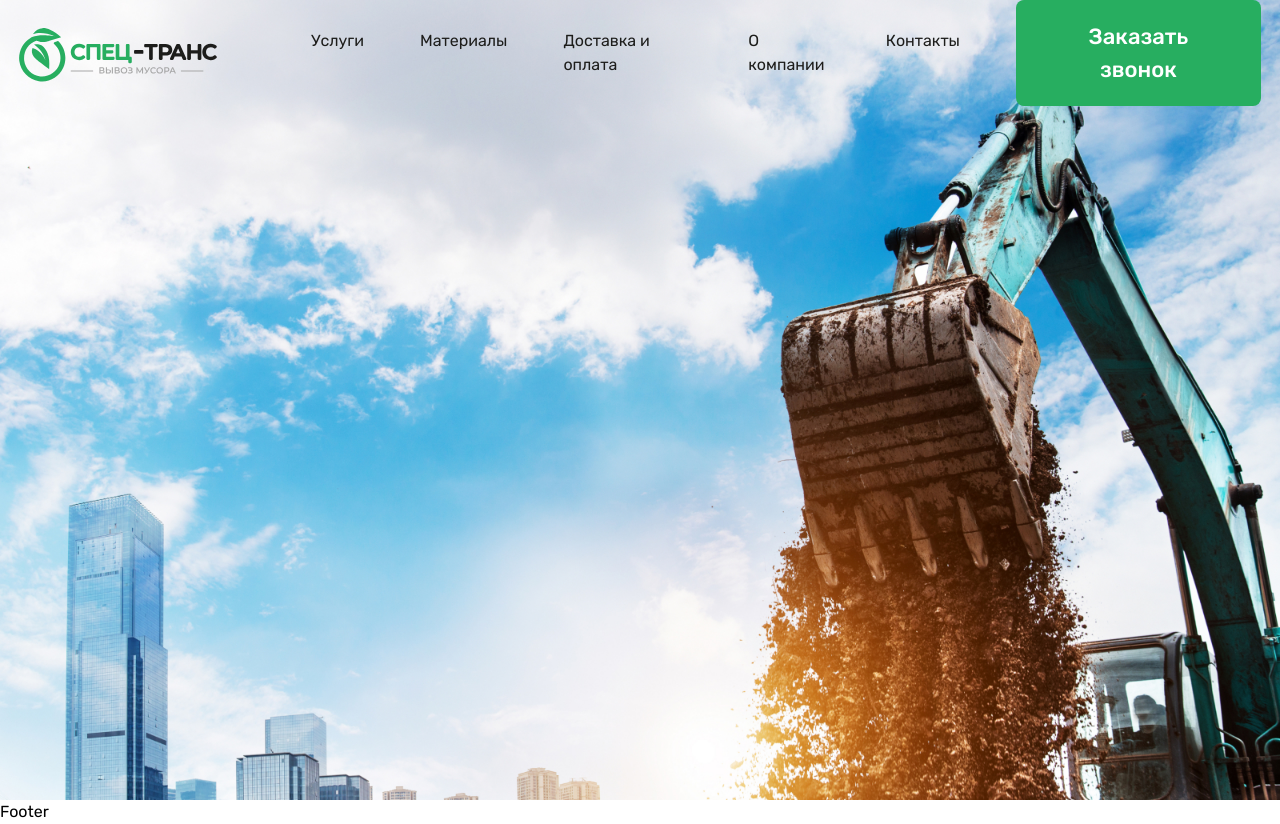
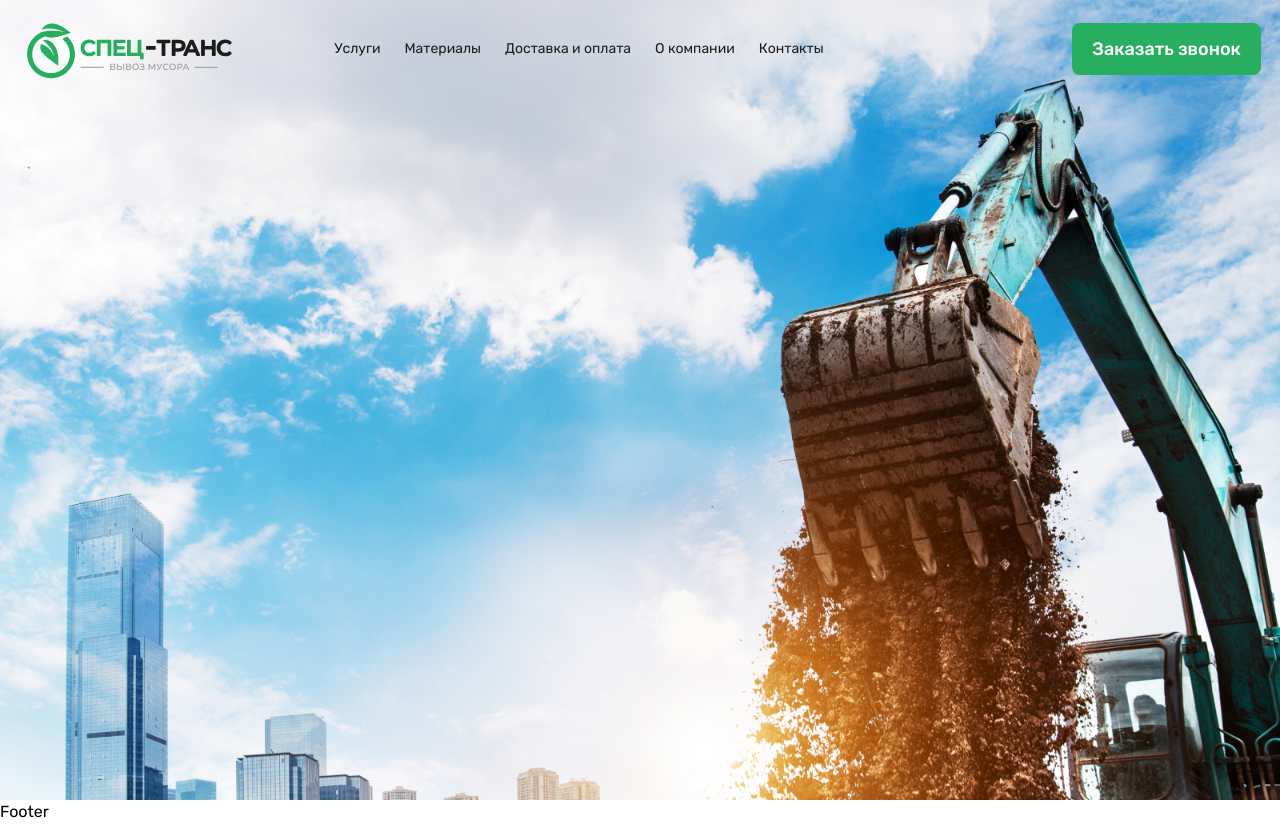
Before and after one commit to Yusupovlab/special-trans-project, a Vue app: page / in a window 1280 px wide. Built offline with nearby package versions, Linux system fonts and the light colour scheme.

Commit message:
feat:completed header layout (2023-06-03, 1:08)_

```diff
--- a/src/layouts/HeaderLayout/HeaderLayout.vue
+++ b/src/layouts/HeaderLayout/HeaderLayout.vue
@@ -3,7 +3,10 @@
     <div class="container flex items-center">
       <HeaderLogo />
       <HeaderMenu />
-      <HeaderAction />
+      <HeaderAction @openMenu="toggleMenu" />
+      <Transition name="menu">
+        <HiddenMenu v-if="isOpen" @closeMenu="toggleMenu" />
+      </Transition>
     </div>
   </header>
 </template>
@@ -11,8 +14,29 @@
 import HeaderAction from "./components/HeaderAction.vue";
 import HeaderLogo from "./components/HeaderLogo.vue";
 import HeaderMenu from "./components/HeaderMenu.vue";
+import HiddenMenu from "./components/HiddenMenu.vue";
 
 export default {
-  components: { HeaderLogo, HeaderMenu, HeaderAction },
+  components: { HeaderLogo, HeaderMenu, HeaderAction, HiddenMenu },
+  data() {
+    return {
+      isOpen: false,
+    };
+  },
+  methods: {
+    toggleMenu() {
+      this.isOpen = !this.isOpen;
+    },
+  },
 };
 </script>
+<style>
+.menu-enter-active,
+.menu-leave-active {
+  transition:  0.5s ease;
+}
+
+.menu-enter-from,
+.menu-leave-to {
+ transform: translateX(100%) translateY(-100%) ;
+}</style>
--- a/src/layouts/HeaderLayout/components/HeaderAction.vue
+++ b/src/layouts/HeaderLayout/components/HeaderAction.vue
@@ -1,13 +1,19 @@
 <template>
-    <div class="header-action ml-auto">
-        <TheButton>Заказать звонок</TheButton>
-    </div>
+  <div class="header-action ml-auto">
+    <TheButton class="hidden lg:block" v-if="true">Заказать звонок</TheButton>
+    <button
+      class="burger-btn w-5 h-5 flex justify-center items-center lg:hidden"
+      @click="$emit('openMenu')"
+    >
+      <img src="@/assets/icons/burger.svg" alt="burger-icon" />
+    </button>
+  </div>
 </template>
 <script>
 import TheButton from "../../../ui/TheButton.vue";
 export default {
-    components:{
-        TheButton
-    }
-}
+  components: {
+    TheButton,
+  },
+};
 </script>
--- a/src/layouts/HeaderLayout/components/HeaderLogo.vue
+++ b/src/layouts/HeaderLayout/components/HeaderLogo.vue
@@ -1,5 +1,5 @@
 <template>
-    <div class="header-logo">
+    <div class="header-logo w-[112px] lg:w-auto p-2">
 <img src="@/assets/images/logo.svg.svg" alt="Logo">
     </div>
 </template>
--- a/src/layouts/HeaderLayout/components/HeaderMenu.vue
+++ b/src/layouts/HeaderLayout/components/HeaderMenu.vue
@@ -1,7 +1,7 @@
 <template>
-    <div class="header-menu ml-[90px]">
+    <div class="header-menu lg:ml-14 xl:ml-[90px] hidden lg:block">
         <ul class="menu flex text-dark ">
-            <li class="mr-14 cursor-pointer hover:text-brand duration-300" v-for= "item in menuItems" :key="item">{{ item.name }}</li>
+            <li class="2xl:mr-14 lg:mr-6 hover:text-brand lg:text-sm 2xl:text-lg cursor-pointer duration-300" v-for= "item in menuItems" :key="item">{{ item.name }}</li>
 
         </ul>
     </div>
--- /dev/null
+++ b/src/layouts/HeaderLayout/components/HiddenMenu.vue
@@ -0,0 +1,37 @@
+<template>
+  <div class="hidden-menu bg-white fixed left-0 top-0 h-full w-full p-5 flex flex-col justify-between ">
+    <div class="warpper">
+      <div class="head flex justify-between items-center">
+        <HeaderLogo />
+        <button class="close-btn w-7 h-7 flex justify-center items-center"  @click="$emit('closeMenu')">
+            <img src="@/assets/icons/times.svg" alt="times-icon">
+        </button>
+      </div>
+      <div class="menu-list">
+        <ul class="menu ">
+          <li class="mt-12 text-dark text-xl" v-for="item in menuItems" :key="item" >
+          {{ item.name }}
+          </li>
+        </ul>
+      </div>
+      <div class="actinos mt-16">
+      <TheButton class="btn">Заказать звонок</TheButton>
+      </div>
+    </div>
+    <div class="copyright text-xs text-center text-[#646464]">Политика конфиденциальности © спец-транс, 2023</div>
+  </div>
+</template>
+<script>
+import TheButton from '../../../ui/TheButton.vue';
+import menuList from '../menuList';
+import HeaderLogo from './HeaderLogo.vue'
+export default {
+    components: {HeaderLogo, TheButton},
+    data(){
+      return{
+        menuItems:menuList
+      }
+    }
+}
+
+</script>
--- a/src/ui/TheButton.vue
+++ b/src/ui/TheButton.vue
@@ -1,8 +1,7 @@
 <template>
   <button
-    class="text-md lg:text-[22px] py-5 px-9 bg-brand rounded-lg text-white font-medium hover:opacity-80 duration-300"
-  >
-    <slot />
+      class="text lg:text-lg 2xl:text-[22px] py-3 2xl:py-5 px-5 2xl:px-9 bg-brand rounded-lg text-white font-medium hover:opacity-80 duration-300">
+      <slot />
   </button>
 </template>
 
```
Also changed, not shown: src/assets/icons/burger.svg (added), src/assets/icons/times.svg (added).
